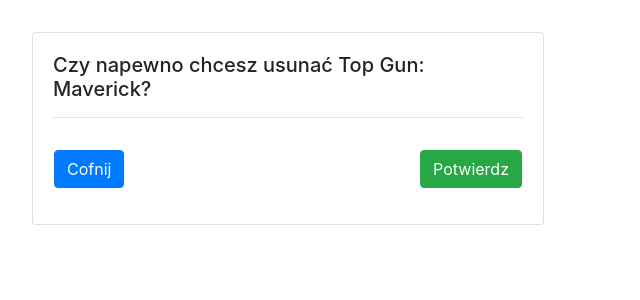
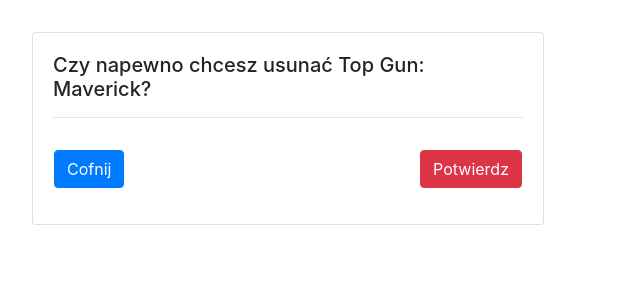
Before and after one commit to Rakiet/django-kino, a Django app: page /filmy/usun-film/4/ in a window 1280 px wide. Shown: the top 300 px of the page, without its empty margins (0-640 px from the left). Run offline with Django 3.2, Linux system fonts and the light colour scheme; a user stored in the database is signed in; data comes from the database, SQL or seed files in the repository; some libraries are stand-ins or nearby versions.

Commit message:
clean confirmDeleteMovie.html

```diff
--- a/templates/confirmDeleteMovie.html
+++ b/templates/confirmDeleteMovie.html
@@ -12,7 +12,7 @@
                 <div class="row justify-content-between" style="padding: 1rem;">
 
                     <a href="{% url 'allMovies' %}" class="btn btn-primary">Cofnij</a>
-                    <button type="submit" class="btn btn-success">Potwierdz</button>
+                    <button type="submit" class="btn btn-danger">Potwierdz</button>
                 </div>
             </form>
         </div>
```
